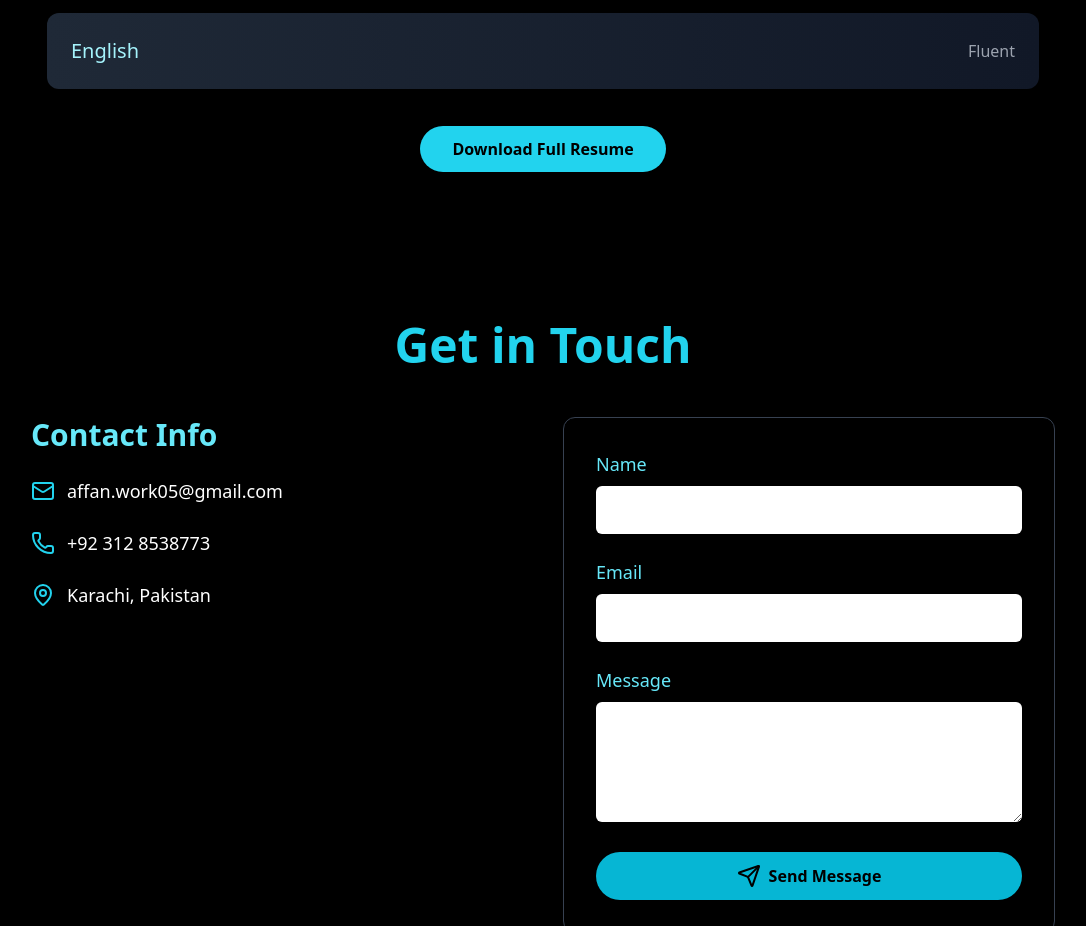
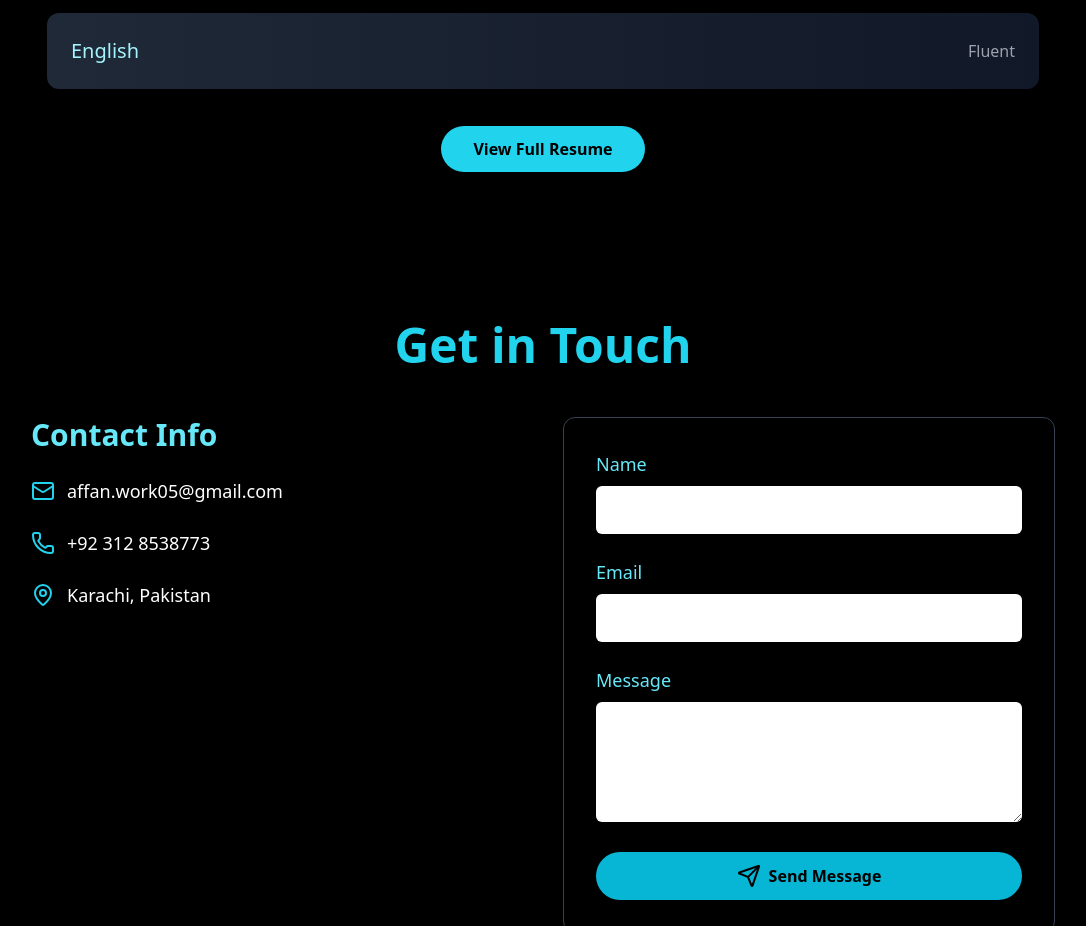
Before and after one commit to Muhammadd-01/Affan-s-Portfolio-Final-, a React (Vite) app: page / in a window 1280 px wide. Shown: the part 5600-6526 px from the top of the page, without its empty margins (97-1183 px from the left). Built offline with nearby package versions, Linux system fonts and the light colour scheme.

Commit message:
Portfolio

```diff
--- a/src/components/Resume.jsx
+++ b/src/components/Resume.jsx
@@ -84,14 +84,16 @@ const Resume = () => {
        <div className="text-center mt-12">
   <motion.a
     href="/AffanResume.pdf"
-            download="My_Resume.pdf"
+    target="_blank"
+    rel="noopener noreferrer"
     className="bg-cyan-400 text-black px-8 py-3 rounded-full font-semibold shadow-lg hover:shadow-xl transition duration-300 transform hover:scale-105 hover:bg-cyan-500"
     whileHover={{ scale: 1.1 }}
     whileTap={{ scale: 0.9 }}
   >
-            Download Full Resume
+    View Full Resume
   </motion.a>
 </div>
+
       </div>
     </section>
   );
```
Lines whose indentation alone changed are shown as unchanged.
